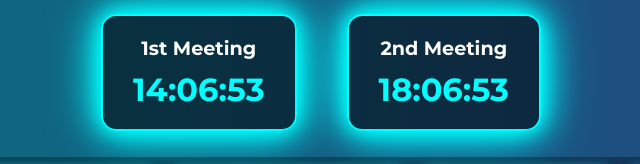
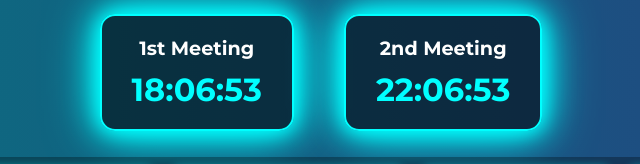
Before and after one commit to BossladyT/voidara-landing-page, a plain HTML site: page index.html in a window 1280 px wide. Shown: the part 580-744 px from the top of the page, 319-959 px from the left. Drawn offline with nearby package versions, Linux system fonts and the light colour scheme.

Commit message:
Add files via upload

```diff
--- a/index.html
+++ b/index.html
@@ -204,26 +204,52 @@ body {
 
 <!-- Countdown JS -->
 <script>
-function startCountdown(id, targetHour, targetMinute) {
+function startCountdown(id, targetHour, targetMinute, baseOffset) {
+  // baseOffset = offset in minutes from UTC for base timezone (AST = UTC-4 hours = -240 minutes)
   const el = document.getElementById(id);
+
   function updateTimer() {
     const now = new Date();
-    let target = new Date();
-    target.setHours(targetHour, targetMinute, 0, 0);
-    if(now > target){ target.setDate(target.getDate() + 1); }
-    let diff = target - now;
-    let hours = Math.floor(diff / (1000*60*60));
-    let minutes = Math.floor((diff % (1000*60*60)) / (1000*60));
-    let seconds = Math.floor((diff % (1000*60)) / 1000);
-    el.innerHTML = `${String(hours).padStart(2,'0')}:${String(minutes).padStart(2,'0')}:${String(seconds).padStart(2,'0')}`;
+
+    // Calculate current UTC time in ms
+    const nowUtc = now.getTime() + (now.getTimezoneOffset() * 60000);
+
+    // Construct the next meeting time in base timezone (AST) at targetHour:targetMinute
+    const baseNow = new Date(nowUtc + baseOffset * 60000); // now in base time zone
+
+    let meetingBaseTime = new Date(baseNow);
+    meetingBaseTime.setHours(targetHour, targetMinute, 0, 0);
+
+    // If meeting time in base timezone has passed today, set to next day
+    if (meetingBaseTime <= baseNow) {
+      meetingBaseTime.setDate(meetingBaseTime.getDate() + 1);
+    }
+
+    // Convert the meeting time back to UTC ms
+    const meetingUtcTime = meetingBaseTime.getTime() - (baseOffset * 60000);
+
+    // Calculate difference to meeting time from now in ms
+    let diff = meetingUtcTime - nowUtc;
+
+    if (diff < 0) diff = 0; // past event safety
+
+    const hours = Math.floor(diff / (1000 * 60 * 60));
+    const minutes = Math.floor((diff % (1000 * 60 * 60)) / (1000 * 60));
+    const seconds = Math.floor((diff % (1000 * 60)) / 1000);
+
+    el.innerHTML = `${String(hours).padStart(2, '0')}:${String(minutes).padStart(2,'0')}:${String(seconds).padStart(2,'0')}`;
   }
+
   updateTimer();
-  setInterval(updateTimer,1000);
+  setInterval(updateTimer, 1000);
 }
 
-// Meeting times
-startCountdown('timer1', 9, 0);
-startCountdown('timer2', 13, 0);
+// AST timezone offset is -4 hours = -240 minutes
+const ASTOffset = -240;
+
+// Initialize countdowns pegged to AST times
+startCountdown('timer1', 9, 0, ASTOffset);
+startCountdown('timer2', 13, 0, ASTOffset);
 </script>
 
 <!-- tsParticles -->
```
